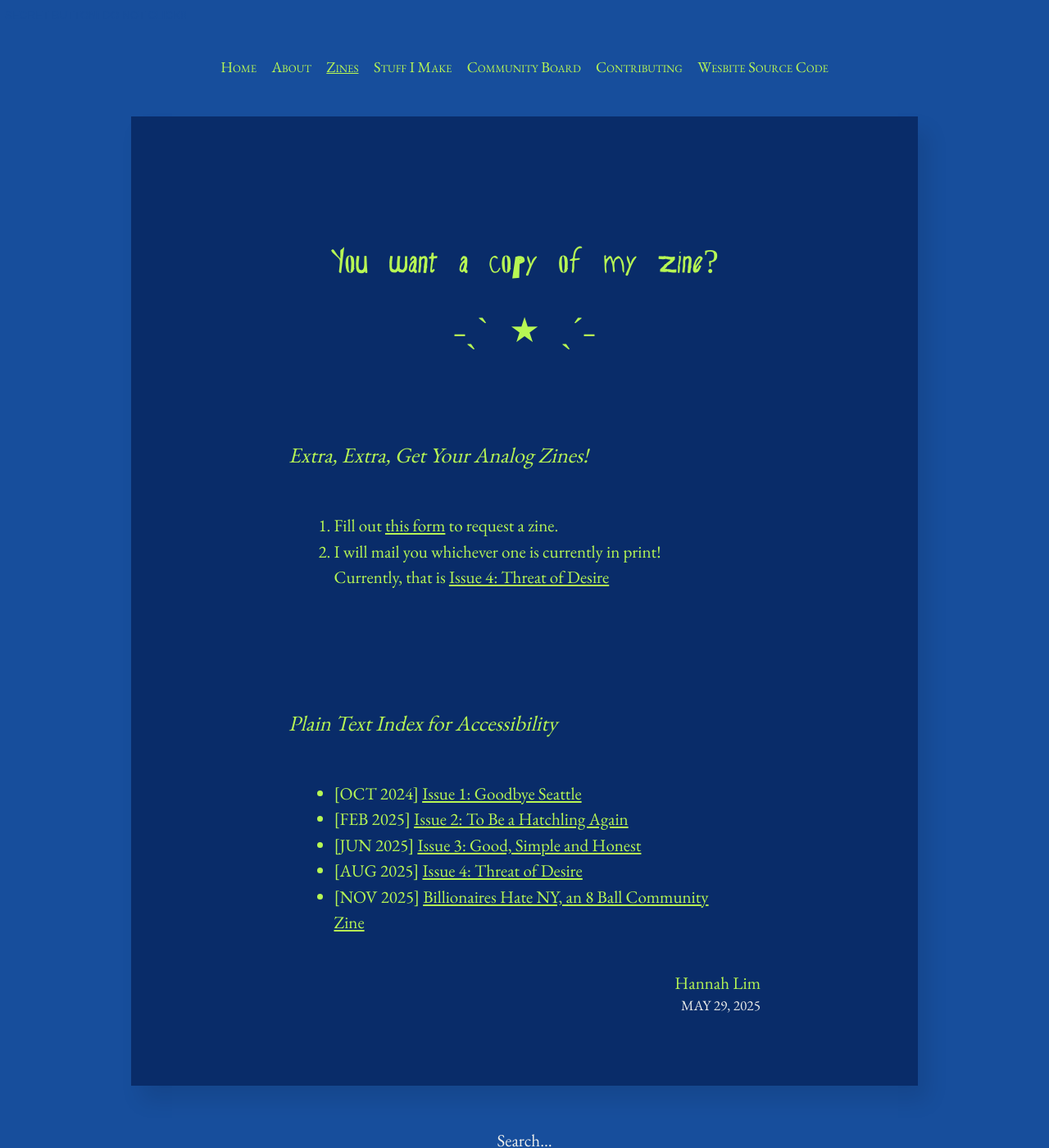
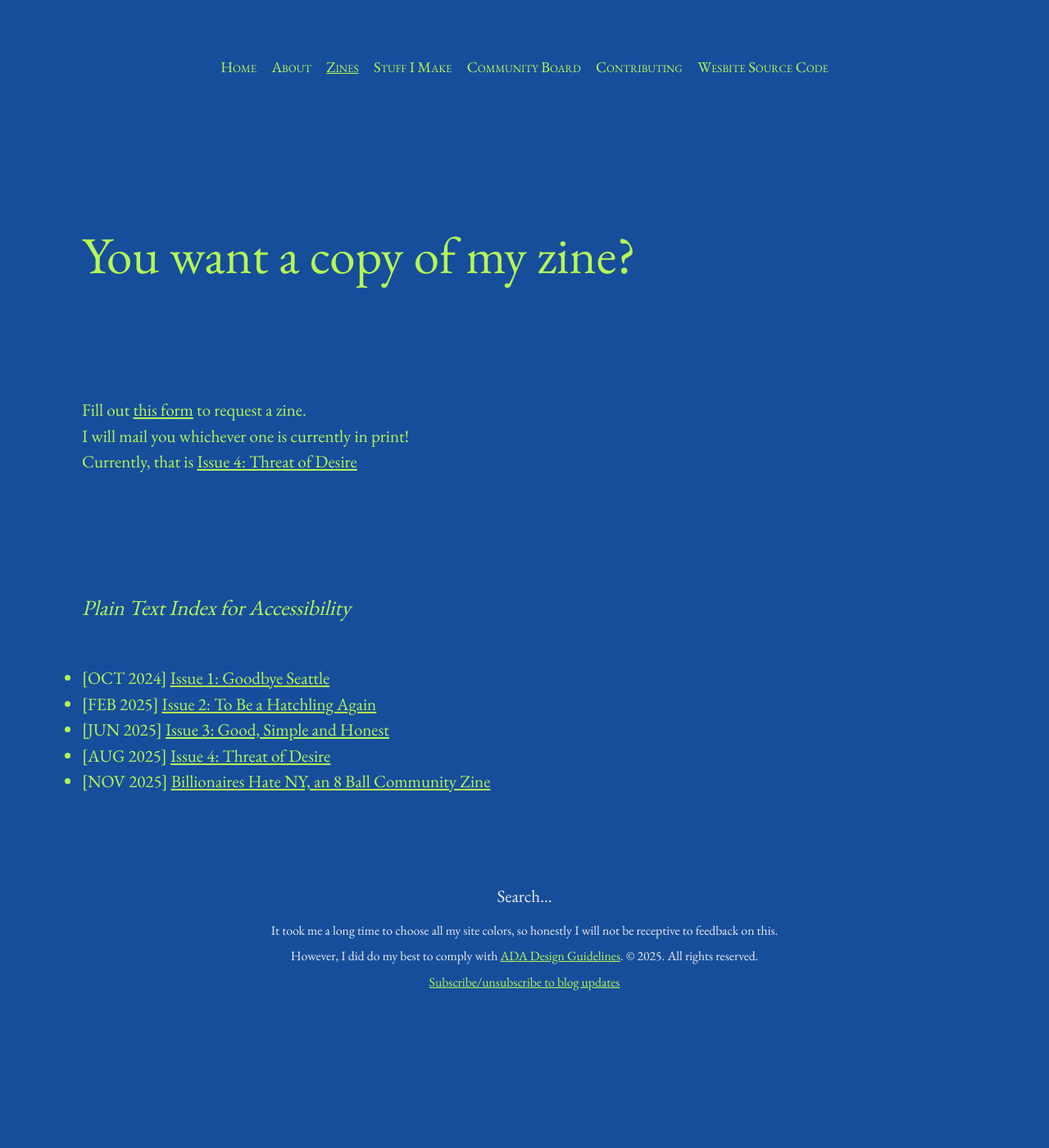
Before and after one commit to limh0228/schemes_and_machinations, a Jekyll site: the page built from pages/zines.md, in a window 1280 px wide and 1400 px high. Shown: the whole window at 82% size. Built offline with Jekyll 4.4.1, drawn with Linux system fonts in a browser that asks for light colours; our own code applies the rules of GitHub Pages for plain Markdown files.

Commit message:
redesign zine page

```diff
--- /dev/null
+++ b/_layouts/default_with_menu.html
@@ -0,0 +1,12 @@
+---
+layout: default
+---
+
+<body>
+  {% include menu.html %}
+
+  <div style="padding: 100px;">
+    {{ content }}
+  </div>
+
+</body>
--- a/pages/zines.md
+++ b/pages/zines.md
@@ -1,15 +1,15 @@
 ---
-layout: post
-title: You want a copy of my zine?
-author: "Hannah Lim"
-date: 2025-05-29
+layout: default_with_menu
 ---
 
-#### Extra, Extra, Get Your Analog Zines!
-1. Fill out  <a href="{{ "/pages/zine_jotform.html" | relative_url }}">this form</a> to request a zine.
-3. I will mail you whichever one is currently in print! Currently, that is <a href="{{ "/assets/images/zines/Issue 4.pdf" | relative_url }}">Issue 4: Threat of Desire</a>
+# You want a copy of my zine?
+<br><br><br>
 
-<br>
+<p>Fill out  <a href="{{ "/pages/zine_jotform.html" | relative_url }}">this form</a> to request a zine. </p>
+<p>I will mail you whichever one is currently in print!</p>
+<p>Currently, that is <a href="{{ "/assets/images/zines/Issue 4.pdf" | relative_url }}">Issue 4: Threat of Desire</a> </p>
+
+<br><br>
 
 <!-- Elfsight PDF Embed | Zine Archive -->
 <script src="{{ "/assets/javascript/elfsight.js" | relative_url }}" async></script>
```
